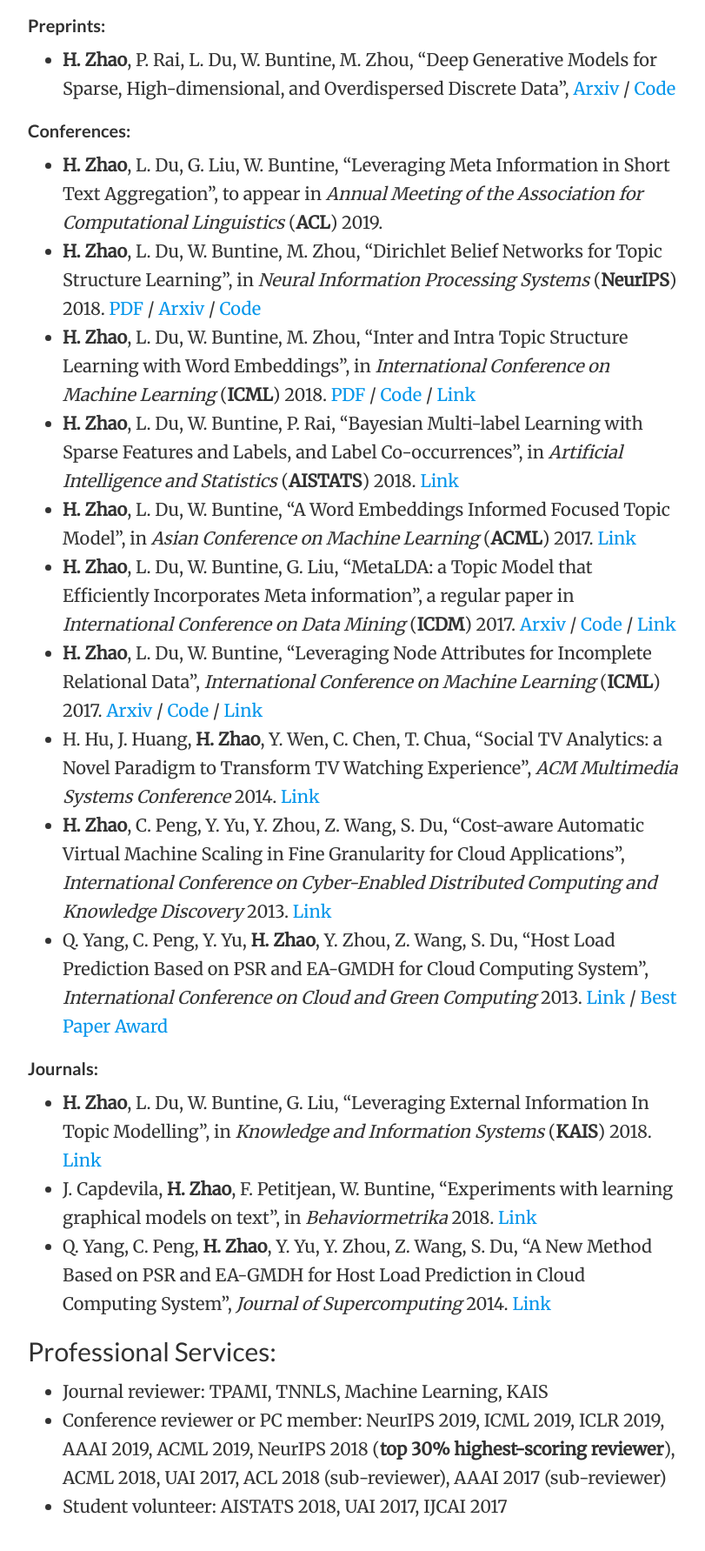
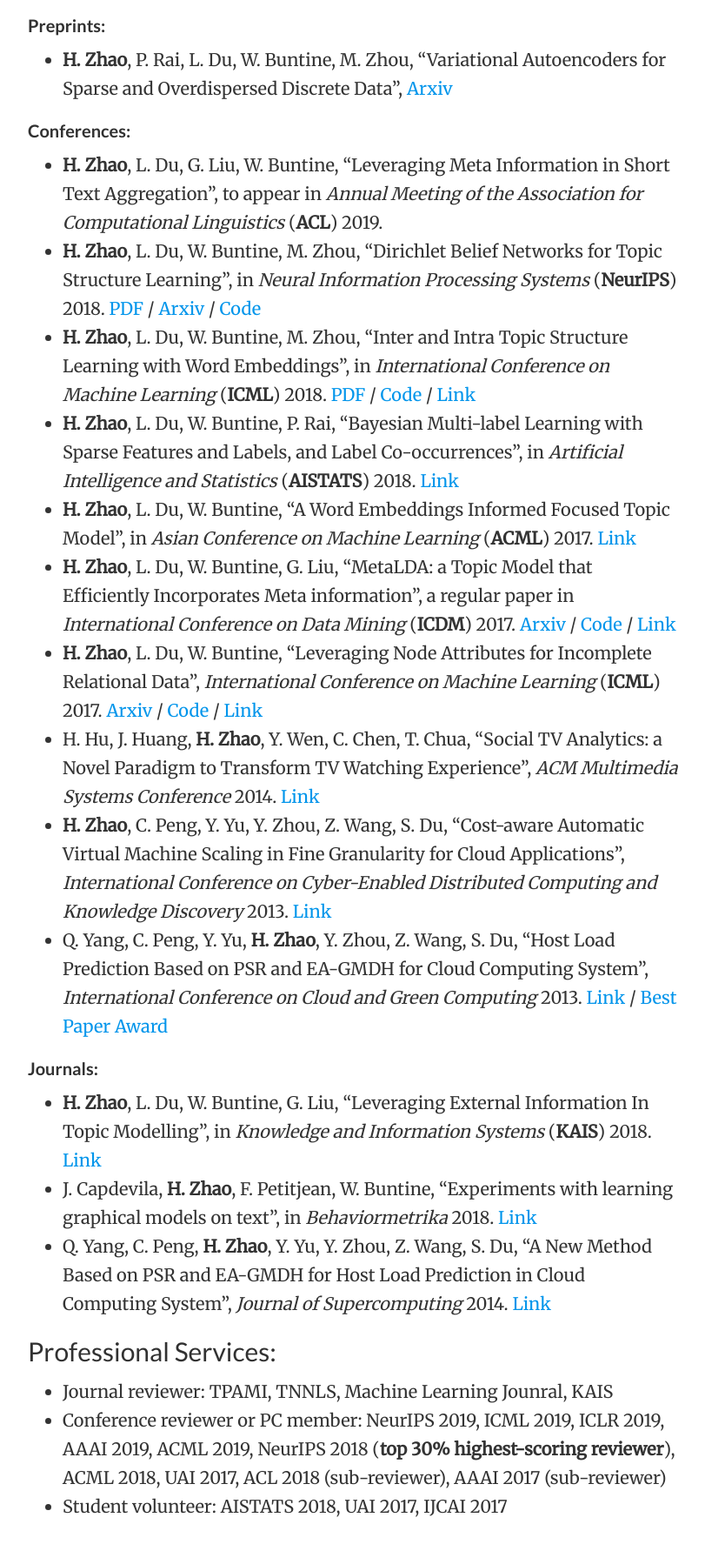
Before and after one commit to ethanhezhao/ethanhezhao.github.io, a plain HTML site: page index.html in a window 1280 px wide. Shown: the part 553-2336 px from the top of the page at 87% size, without its empty margins (428-1239 px from the left). Drawn offline with nearby package versions, Linux system fonts and the light colour scheme; some icons are missing.

Commit message:
after nips

```diff
--- a/index.html
+++ b/index.html
@@ -166,7 +166,7 @@ My thesis panel members are [Reza Haffari](http://users.monash.edu.au/~gholamrh/
 <h4 id="preprints">Preprints:</h4>
 
 <ul>
-<li><strong>H. Zhao</strong>, P. Rai, L. Du, W. Buntine, M. Zhou, &ldquo;Deep Generative Models for Sparse, High-dimensional, and Overdispersed Discrete Data&rdquo;, <a href="https://arxiv.org/abs/1905.00616">Arxiv</a> / <a href="https://github.com/ethanhezhao/NBVAE">Code</a></li>
+<li><strong>H. Zhao</strong>, P. Rai, L. Du, W. Buntine, M. Zhou, &ldquo;Variational Autoencoders for Sparse and Overdispersed Discrete Data&rdquo;, <a href="https://arxiv.org/abs/1905.00616">Arxiv</a></li>
 </ul>
 
 <h4 id="conferences">Conferences:</h4>
@@ -210,7 +210,7 @@ and Dr. [Mingyuan Zhou](https://mingyuanzhou.github.io) at UT Austin, Nov, 2017
 <h2 id="professional-services">Professional Services:</h2>
 
 <ul>
-<li>Journal reviewer: TPAMI, TNNLS, Machine Learning, KAIS</li>
+<li>Journal reviewer: TPAMI, TNNLS, Machine Learning Jounral, KAIS</li>
 <li>Conference reviewer or PC member:
 NeurIPS 2019, ICML 2019, ICLR 2019, AAAI 2019, ACML 2019, NeurIPS 2018 (<strong>top 30% highest-scoring reviewer</strong>), ACML 2018, UAI 2017, ACL 2018 (sub-reviewer), AAAI 2017 (sub-reviewer)</li>
 <li>Student volunteer:
```
